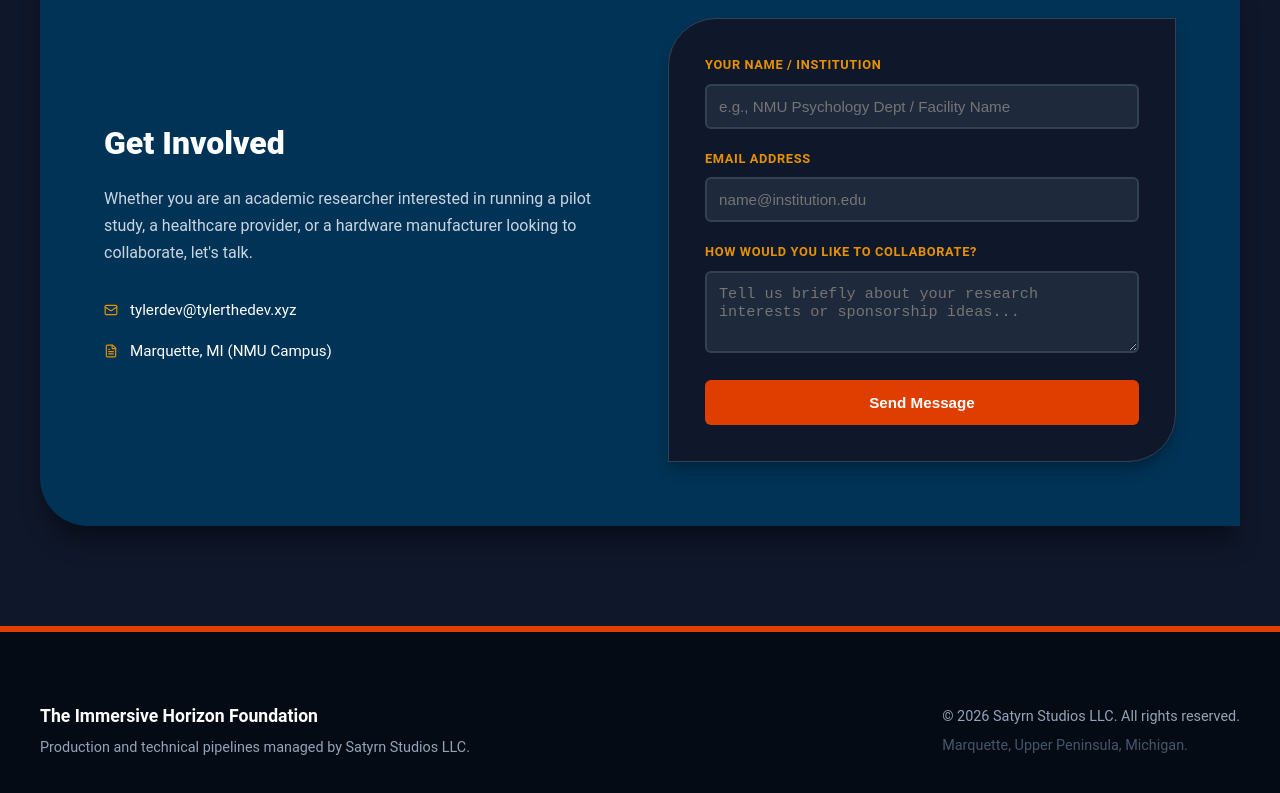
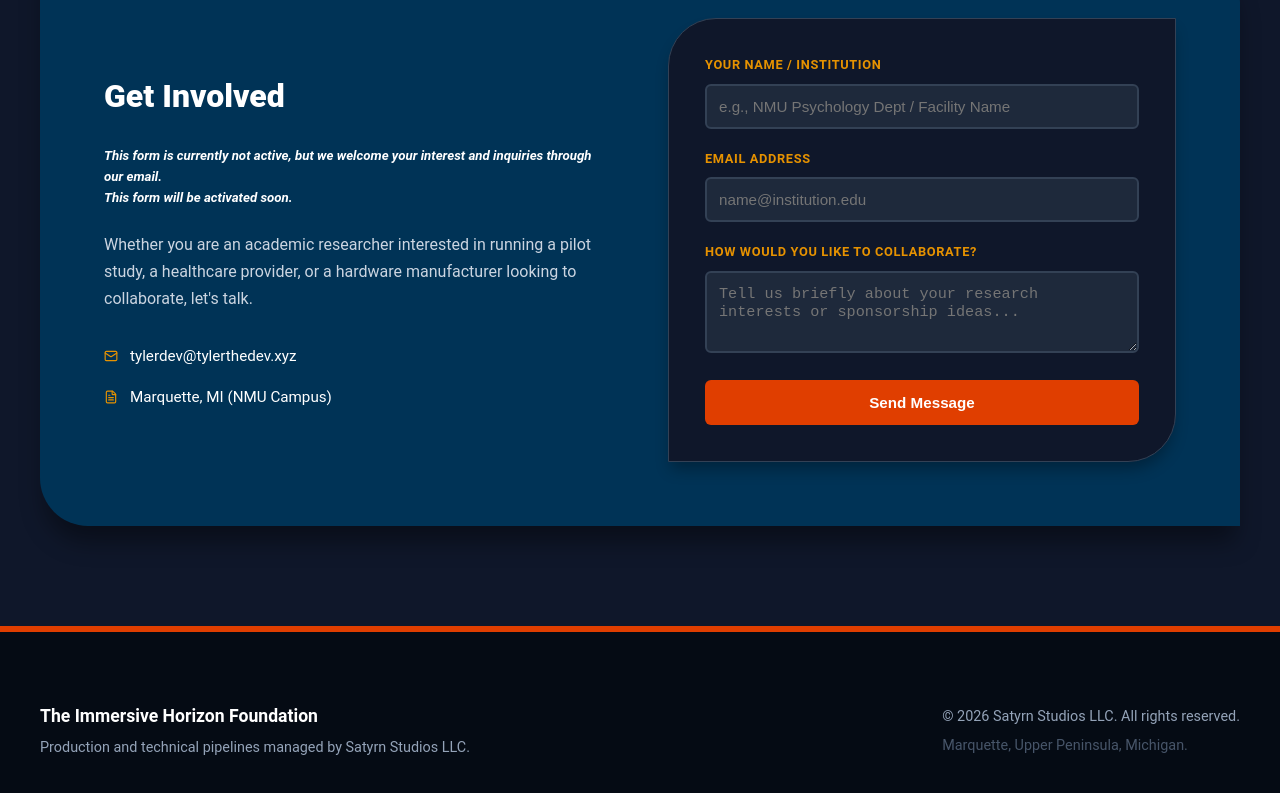
Before and after one commit to Thymester/ImmersiveHorizonFoundation, a React (Create React App) app: page / in a window 1280 px wide. Shown: the part 4285-5078 px from the top of the page. Built offline with nearby package versions, Linux system fonts and the light colour scheme.

Commit message:
Add files via upload

```diff
--- a/src/App.js
+++ b/src/App.js
@@ -520,6 +520,7 @@ export default function App() {
           <div className="grid-split">
             <div className="contact-info">
               <h3>Get Involved</h3>
+              <h5><strong><i>This form is currently not active, but we welcome your interest and inquiries through our email.<br />This form will be activated soon.</i></strong></h5>
               <p>
                 Whether you are an academic researcher interested in running a pilot study, a healthcare provider, or a hardware manufacturer looking to collaborate, let's talk.
               </p>
```
